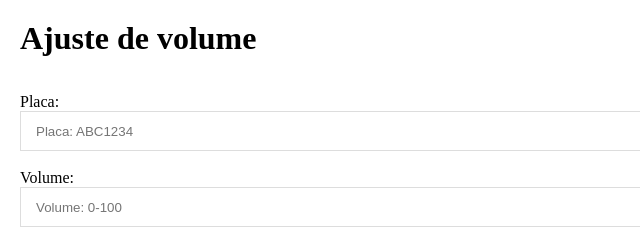
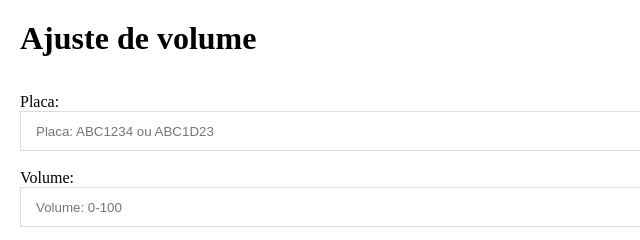
Before and after one commit to BrunoSerbai/challenge-v3-frontend, a plain HTML site: page index.html in a window 1280 px wide. Shown: the top 240 px of the page, 0-640 px from the left. Drawn offline with Linux system fonts and the light colour scheme.

Commit message:
Update index.html

```diff
--- a/index.html
+++ b/index.html
@@ -10,7 +10,7 @@
     <h1>Ajuste de volume</h1><br><br>
     <form id="volumeForm">
         <label for="placa">Placa:</label>
-        <input type="text" id="placa" pattern="[A-Z]{3}[0-9]{4}" placeholder="Placa: ABC1234"><br><br>
+        <input type="text" id="placa" pattern="([A-Za-z]{3}[0-9]{4})|([A-Za-z]{3}[0-9][A-Za-z][0-9]{2})" placeholder="Placa: ABC1234 ou ABC1D23"><br><br>
         <label for="volume">Volume:</label>
         <input type="number" id="volume" min="0" max="100" placeholder="Volume: 0-100"><br><br>
         <label for="csv">Arquivo CSV:</label>
```
